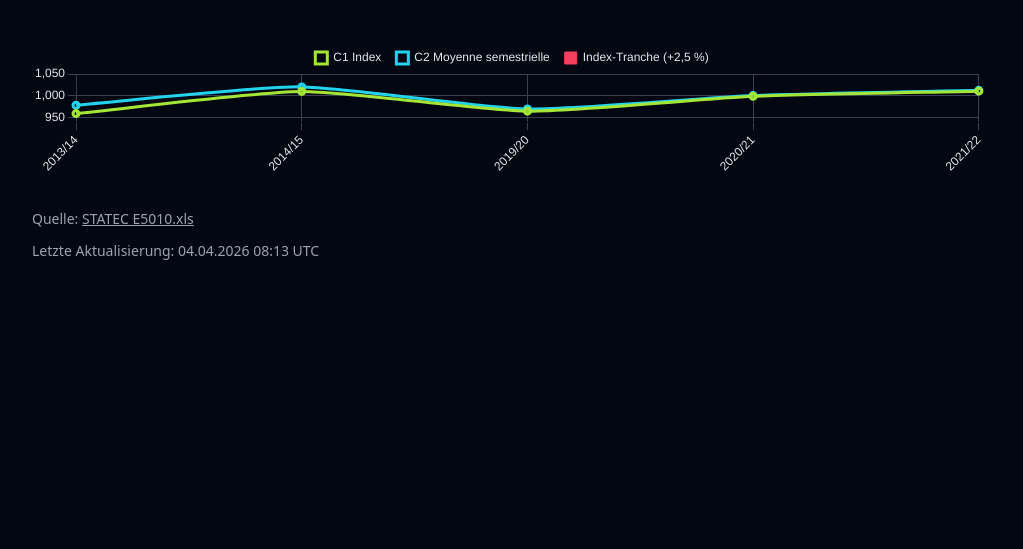
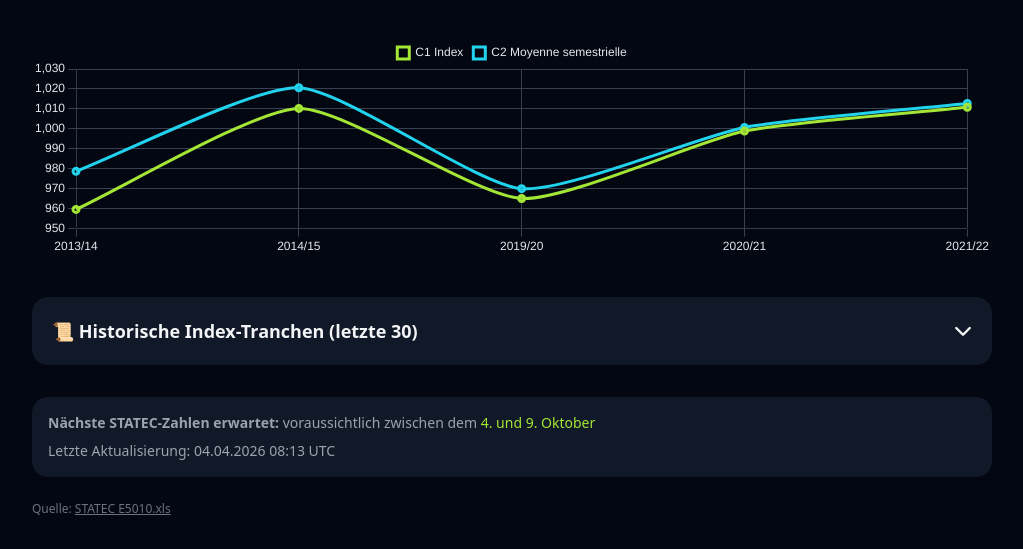
Before and after one commit to Maik-LUX/lux-index-tranche, a plain HTML site: page index.html in a window 1280 px wide. Shown: the part 295-844 px from the top of the page, without its empty margins (128-1151 px from the left). Before the commit the page ends 800 px from the top, so only its background shows below. Drawn offline with nearby package versions, Linux system fonts and the light colour scheme.

Commit message:
Update index.html

```diff
--- a/index.html
+++ b/index.html
@@ -10,6 +10,7 @@
 </head>
 <body class="bg-gray-950 text-gray-100 min-h-screen">
   <div class="max-w-5xl mx-auto p-4 md:p-8">
+
     <div class="flex items-center gap-3 mb-2">
       <h1 class="text-3xl md:text-4xl font-bold text-lime-400">🇱🇺 Luxemburg Index-Tranche</h1>
       <button onclick="showInfo()" class="text-lime-400 hover:text-lime-300 text-2xl">
@@ -18,6 +19,7 @@
     </div>
     <p class="text-gray-400 mb-8 text-sm md:text-base">Live-Stand • STATEC indice raccordé base 1.1.1948</p>
 
+    <!-- Karten -->
     <div class="grid grid-cols-1 md:grid-cols-3 gap-4 md:gap-6">
       <div class="bg-gray-900 rounded-2xl p-5 md:p-6">
         <p class="text-sm text-gray-400">Letzte Moyenne semestrielle (C2)</p>
@@ -35,28 +37,42 @@
       </div>
     </div>
 
+    <!-- Chart -->
     <div class="mt-8 md:mt-10">
-      <canvas id="chart" height="140"></canvas>
+      <canvas id="chart" height="220"></canvas>
     </div>
 
-    <div class="mt-8 text-xs md:text-sm text-gray-400">
-      <p>Quelle: <a href="https://statistiques.public.lu/dam-assets/fr/donnees-autres-formats/indicateurs-court-terme/economie-totale-prix/E5010.xls" class="underline">STATEC E5010.xls</a></p>
-      <p id="last_updated" class="mt-3"></p>
+    <!-- Aufklappbare Historische Liste -->
+    <div class="mt-10">
+      <details class="group bg-gray-900 rounded-2xl p-5">
+        <summary class="flex items-center justify-between cursor-pointer text-lg font-semibold">
+          <span>📜 Historische Index-Tranchen (letzte 30)</span>
+          <i class="fas fa-chevron-down transition group-open:rotate-180"></i>
+        </summary>
+
+        <div id="trancheList" class="mt-6 space-y-3"></div>
+      </details>
+    </div>
+
+    <!-- Nächste Veröffentlichung -->
+    <div class="mt-8 text-xs md:text-sm text-gray-400 bg-gray-900 rounded-2xl p-4">
+      <p><strong>Nächste STATEC-Zahlen erwartet:</strong> voraussichtlich zwischen dem <span id="nextRelease" class="font-medium text-lime-400">4. und 9. des Folgemonats</span></p>
+      <p id="last_updated" class="mt-2"></p>
+    </div>
+
+    <div class="mt-6 text-xs text-gray-500">
+      Quelle: <a href="https://statistiques.public.lu/dam-assets/fr/donnees-autres-formats/indicateurs-court-terme/economie-totale-prix/E5010.xls" class="underline">STATEC E5010.xls</a>
     </div>
   </div>
 
-  <!-- Info Modal -->
+  <!-- Info Modal (wie vorher) -->
   <div id="infoModal" class="hidden fixed inset-0 bg-black/80 flex items-center justify-center z-50">
-    <div class="bg-gray-900 rounded-3xl max-w-md mx-4 p-6 text-gray-100">
+    <div class="bg-gray-900 rounded-3xl max-w-md mx-4 p-6">
       <h2 class="text-xl font-bold mb-4 flex items-center gap-2">
         <i class="fas fa-info-circle text-lime-400"></i>
         Warum war 2014/15 der Index so hoch?
       </h2>
-      <p class="text-sm leading-relaxed">
-        Zwischen 2013 und 2015 gab es eine starke Inflationswelle (vor allem Energie und Lebensmittel wurden teurer).<br><br>
-        Der Index stieg deshalb schnell an. Danach folgte eine lange ruhige Phase (2015–2020) mit sehr niedriger Inflation – die Preise stiegen kaum oder sanken sogar.<br><br>
-        Deshalb steht der Index heute (2026) erst wieder ungefähr auf dem gleichen Niveau wie damals. In der ruhigen Phase wurden auch deutlich weniger Index-Tranchen ausgelöst.
-      </p>
+      <p class="text-sm leading-relaxed">Zwischen 2013 und 2015 gab es eine starke Inflationswelle (Energie + Lebensmittel). Danach folgte eine sehr ruhige Phase mit kaum Inflation – deshalb steht der Index heute erst wieder ungefähr auf dem gleichen Niveau wie damals.</p>
       <button onclick="hideInfo()" class="mt-6 w-full bg-lime-400 text-gray-950 font-bold py-3 rounded-2xl">Verstanden</button>
     </div>
   </div>
@@ -77,62 +93,82 @@
 
         document.getElementById("last_updated").textContent = `Letzte Aktualisierung: ${d.updated}`;
 
-        // === CHART ===
+        // Chart (jetzt wieder klar und lesbar)
         const rawLabels = d.series.map(s => s.date);
         const labels = rawLabels.map(dateStr => {
           const parts = dateStr.split('/');
           if (parts.length === 2) {
             let p1 = parts[0].trim();
             let p2 = parts[1].trim();
-            if (p1.length === 4 && p2.length === 2) {
-              return `20${p2}/${p1.slice(2)}`;   // "2015/14" → "2014/15"
-            }
+            if (p1.length === 4 && p2.length === 2) return `20${p2}/${p1.slice(2)}`;
           }
           return dateStr;
         });
 
-        const ctx = document.getElementById("chart");
-        new Chart(ctx, {
+        new Chart(document.getElementById("chart"), {
           type: 'line',
           data: {
             labels: labels,
             datasets: [
               { label: 'C1 Index', data: d.series.map(s => s.c1), borderColor: '#a3e635', borderWidth: 3, tension: 0.2 },
-              { label: 'C2 Moyenne semestrielle', data: d.series.map(s => s.c2), borderColor: '#22d3ee', borderWidth: 3, tension: 0.2 },
-              // Tranche-Punkte (nur die, die in den letzten 24 Monaten liegen)
-              {
-                label: 'Index-Tranche (+2,5 %)',
-                data: d.tranches
-                  .filter(t => rawLabels.includes(t.date))
-                  .map(t => {
-                    const idx = rawLabels.indexOf(t.date);
-                    return idx >= 0 ? d.series[idx].c2 : null;
-                  }),
-                borderColor: '#f43f5e',
-                backgroundColor: '#f43f5e',
-                pointRadius: 6,
-                pointHoverRadius: 8,
-                type: 'scatter',
-                showLine: false
-              }
+              { label: 'C2 Moyenne semestrielle', data: d.series.map(s => s.c2), borderColor: '#22d3ee', borderWidth: 3, tension: 0.2 }
             ]
           },
           options: {
             responsive: true,
             maintainAspectRatio: false,
-            plugins: {
-              legend: { position: 'top', labels: { color: '#e5e7eb', boxWidth: 12, padding: 15 } },
-              tooltip: { mode: 'index', intersect: false }
-            },
+            plugins: { legend: { position: 'top', labels: { color: '#e5e7eb', boxWidth: 12 } } },
             scales: {
               y: { grid: { color: '#374151' }, ticks: { color: '#e5e7eb' } },
-              x: {
-                grid: { color: '#374151' },
-                ticks: { color: '#e5e7eb', maxRotation: 45, minRotation: 45, autoSkip: true }
-              }
+              x: { grid: { color: '#374151' }, ticks: { color: '#e5e7eb', maxRotation: 45 } }
             }
           }
         });
+
+        // === Aufklappbare Liste pro Jahr ===
+        const container = document.getElementById("trancheList");
+        container.innerHTML = "";
+
+        // Jahre gruppieren
+        const years = {};
+        d.tranches.forEach(t => {
+          let year = "unbekannt";
+          if (t.date && t.date.includes('/')) {
+            const p = t.date.split('/');
+            year = p[0].length === 4 ? p[0] : (p[1] ? "20" + p[1] : "unbekannt");
+          }
+          if (!years[year]) years[year] = [];
+          years[year].push(t);
+        });
+
+        // Sortiert absteigend
+        Object.keys(years).sort((a,b) => b - a).forEach(year => {
+          const div = document.createElement("details");
+          div.className = "bg-gray-800 rounded-xl p-4";
+          div.innerHTML = `
+            <summary class="flex justify-between cursor-pointer font-medium">
+              <span>Tranchen im Jahr ${year}</span>
+              <i class="fas fa-chevron-down transition group-open:rotate-180"></i>
+            </summary>
+            <div class="mt-4 space-y-2 text-sm">
+              ${years[year].map(t => `
+                <div class="flex justify-between bg-gray-900 rounded-lg px-4 py-3">
+                  <span class="font-medium">${t.date || "—"}</span>
+                  <span>bei <strong>${t.cote}</strong> Punkten</span>
+                </div>
+              `).join('')}
+            </div>
+          `;
+          container.appendChild(div);
+        });
+
+        // Nächste Veröffentlichung (einfache Schätzung)
+        const latest = d.latest_date || "";
+        if (latest.includes('/')) {
+          const month = parseInt(latest.split('/')[1] || "01");
+          const nextMonth = month === 12 ? "Januar" : new Date(2026, month).toLocaleString('de-DE', {month: 'long'});
+          document.getElementById("nextRelease").textContent = `4. und 9. ${nextMonth}`;
+        }
       });
   </script>
 </body>
```
